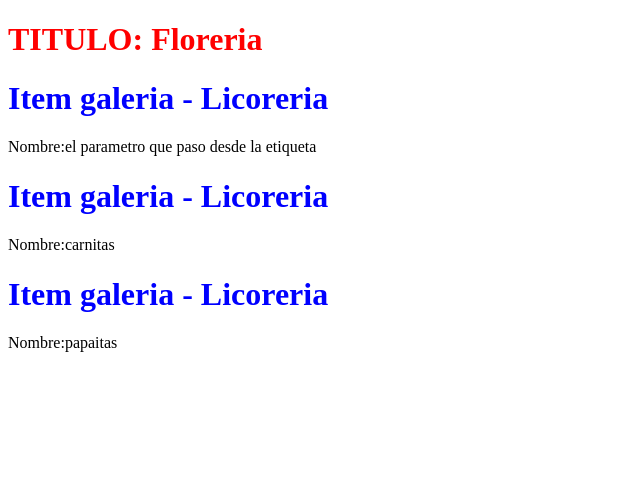
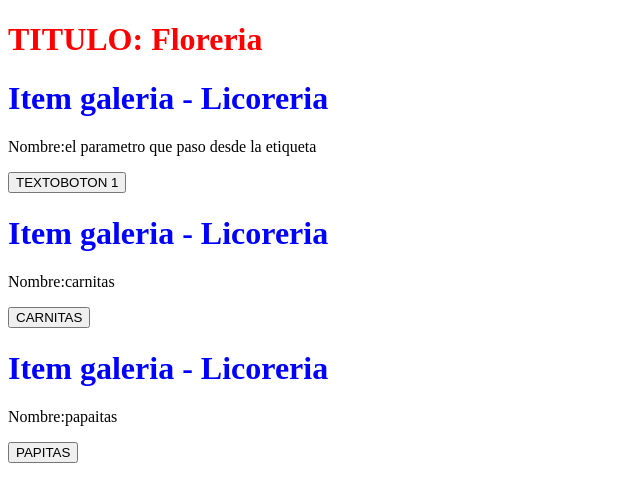
Before and after one commit to 2019-a-gr2-tecnologiaswebjavascript/avila-cueva-edwin-fabricio, an Angular app in the folder 01-Angular/galeria/: page / in a window 1280 px wide. Shown: the top 502 px of the page, without its empty margins (0-640 px from the left). Built offline with nearby package versions, Linux system fonts and the light colour scheme.

Commit message:
Ultimo cambio

```diff
--- a/01-Angular/galeria/src/app/app.component.html
+++ b/01-Angular/galeria/src/app/app.component.html
@@ -1,4 +1,4 @@
 <h1 class="rojo" >TITULO: {{title}}</h1>
-<app-item-galeria nombreItem="el parametro que paso desde la etiqueta"></app-item-galeria>
-<app-item-galeria nombreItem="carnitas"></app-item-galeria>
-<app-item-galeria nombreItem="papaitas"></app-item-galeria>
+<app-item-galeria nombreItem="el parametro que paso desde la etiqueta" textoBoton="TEXTOBOTON 1"></app-item-galeria>
+<app-item-galeria nombreItem="carnitas" textoBoton="CARNITAS"></app-item-galeria>
+<app-item-galeria nombreItem="papaitas" textoBoton="PAPITAS"></app-item-galeria>
--- a/01-Angular/galeria/src/app/item-galeria/item-galeria.component.html
+++ b/01-Angular/galeria/src/app/item-galeria/item-galeria.component.html
@@ -1,2 +1,4 @@
 <h1 class="rojo" >Item galeria - {{title}}</h1>
 <p>Nombre:{{nombreItem}}</p>
+<!--EVENT BINDING()-> SE VA A ESCUCHAR EL EVENTO-->
+<button (click)="alertar()">{{textoBoton}}</button>
--- a/01-Angular/galeria/src/app/item-galeria/item-galeria.component.ts
+++ b/01-Angular/galeria/src/app/item-galeria/item-galeria.component.ts
@@ -13,9 +13,16 @@ export class ItemGaleriaComponent implements OnInit {
   //habilitamos que pueda ingresar un nombre del item
   nombreItem;
 
+  @Input()
+  textoBoton;
+
   constructor() { }
 
   ngOnInit() {
   }
 
+  alertar(){
+    alert('AUXILIO ME DESMAYO'+ this.nombreItem)
+  }
+
 }
```
